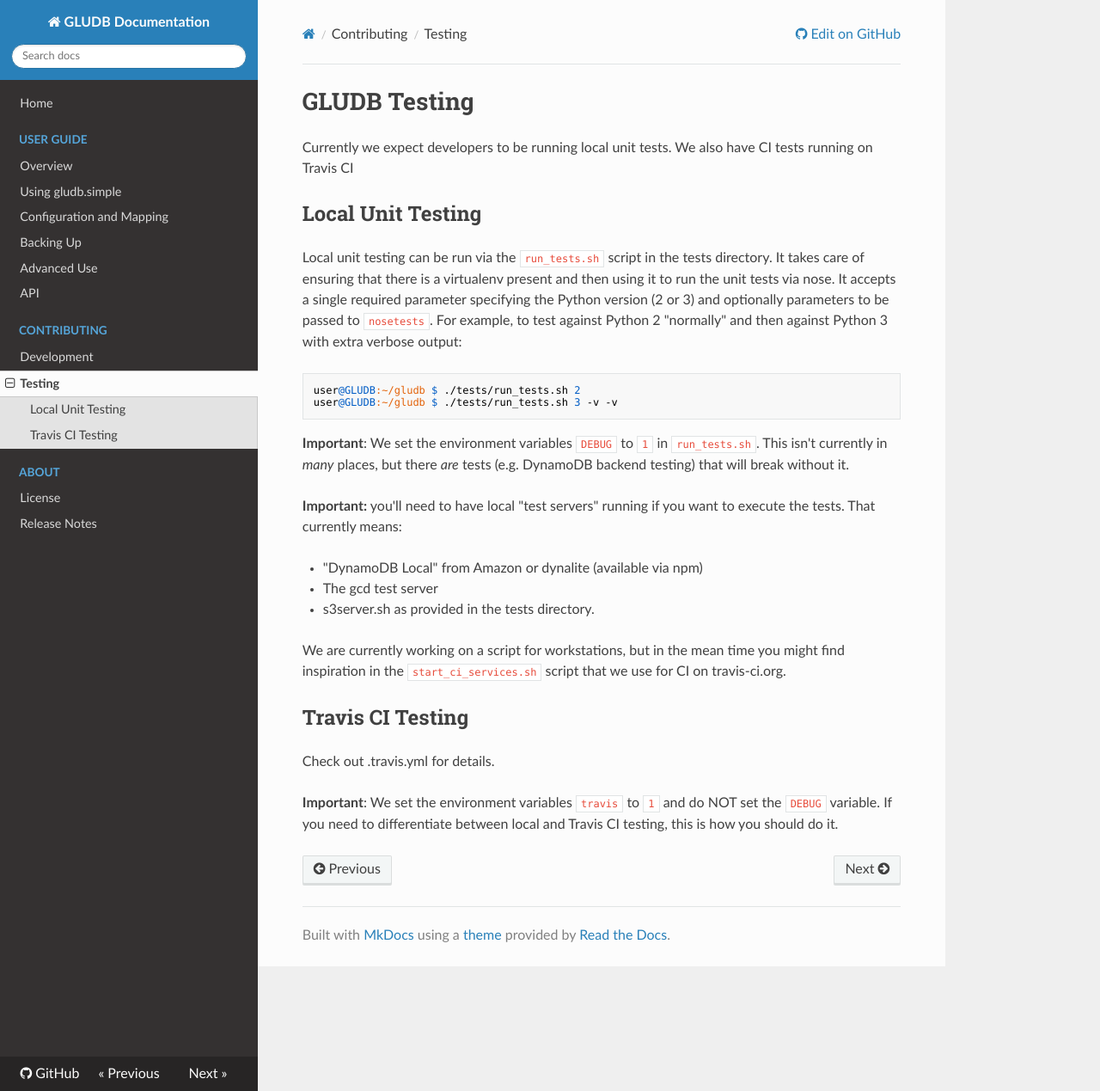
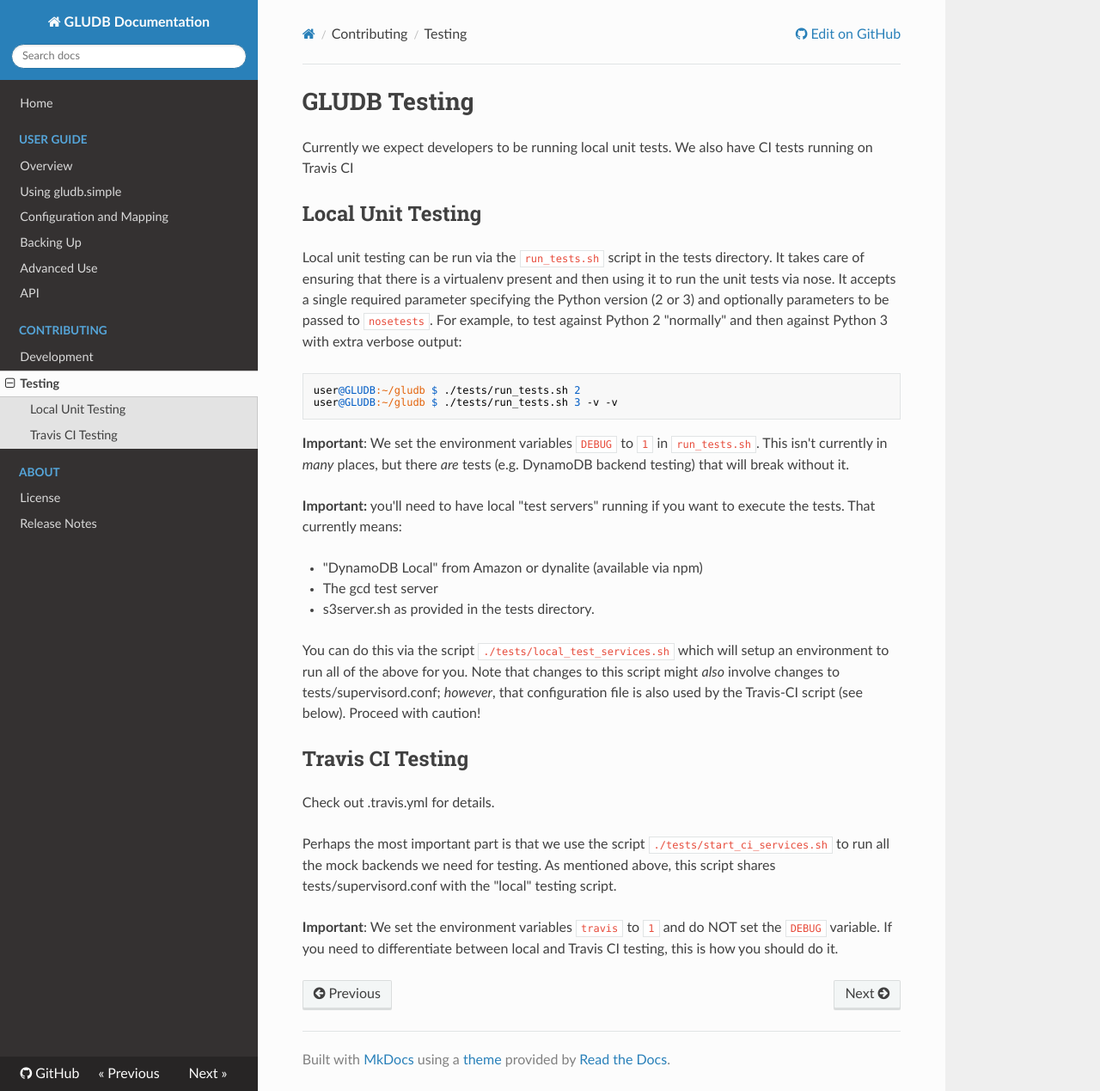
Before and after one commit to memphis-iis/GLUDB, an MkDocs documentation site: the page built from docs/testing.md, in a window 1280 px wide and 1269 px high. Shown: the whole window at 86% size. Built offline with MkDocs 1.6.1, drawn with Linux system fonts in a browser that asks for light colours; nearby versions of some CDN libraries; old or Windows-style settings are respelled for this version of MkDocs.

Commit message:
local testing help

```diff
--- a/docs/testing.md
+++ b/docs/testing.md
@@ -26,14 +26,21 @@
  * The gcd test server
  * s3server.sh as provided in the tests directory.
 
-We are currently working on a script for workstations, but in the mean time
-you might find inspiration in the `start_ci_services.sh` script that we use
-for CI on travis-ci.org.
+You can do this via the script `./tests/local_test_services.sh` which will
+setup an environment to run all of the above for you. Note that changes to
+this script might *also* involve changes to tests/supervisord.conf; *however*,
+that configuration file is also used by the Travis-CI script (see below).
+Proceed with caution!
 
 ## Travis CI Testing
 
 Check out .travis.yml for details.
 
+Perhaps the most important part is that we use the script
+`./tests/start_ci_services.sh` to run all the mock backends we need for testing.
+As mentioned above, this script shares tests/supervisord.conf with the "local"
+testing script.
+
 **Important**: We set the environment variables `travis` to `1` and do NOT
 set the `DEBUG` variable. If you need to differentiate between local and
 Travis CI testing, this is how you should do it.
```
Also changed, not shown: docs/index.md (+0 -4 lines), 3 other files.
